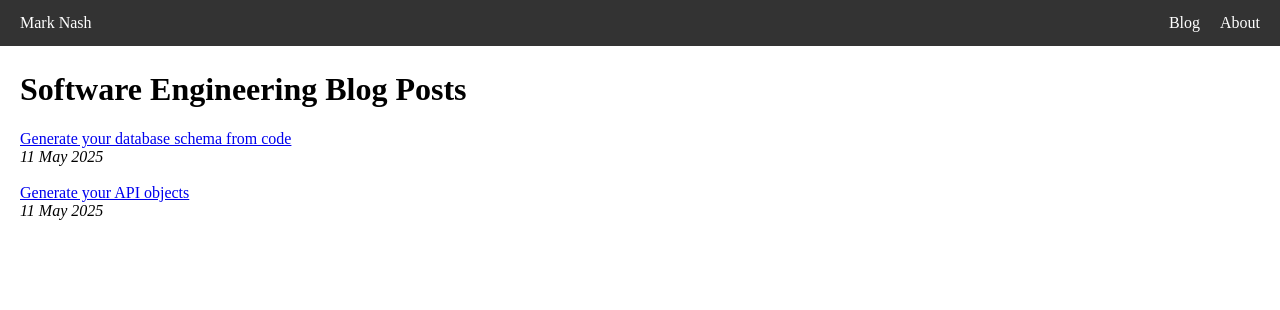
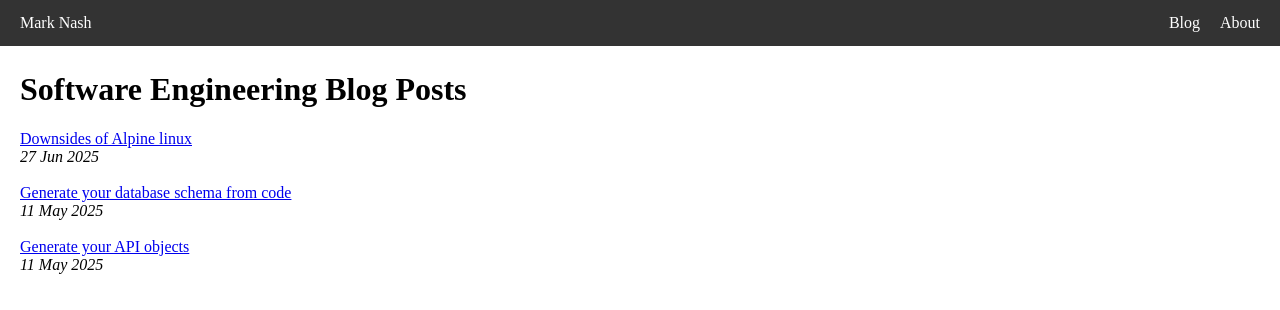
Before and after one commit to abacef/bacef_blog.github.io, a plain HTML site: page src/tech_blog.html in a window 1280 px wide. Drawn offline with Linux system fonts and the light colour scheme.

Commit message:
Added downsides of alpine linux tech blog

```diff
--- a/src/tech_blog.html
+++ b/src/tech_blog.html
@@ -13,6 +13,7 @@
 
     <script>
         const blogs_map = [
+            [3, "Downsides of Alpine linux", "27 Jun 2025"],
             [2, "Generate your database schema from code", "11 May 2025"],
             [1, "Generate your API objects", "11 May 2025"]
         ]
```
Also changed, not shown: 1 other file.
